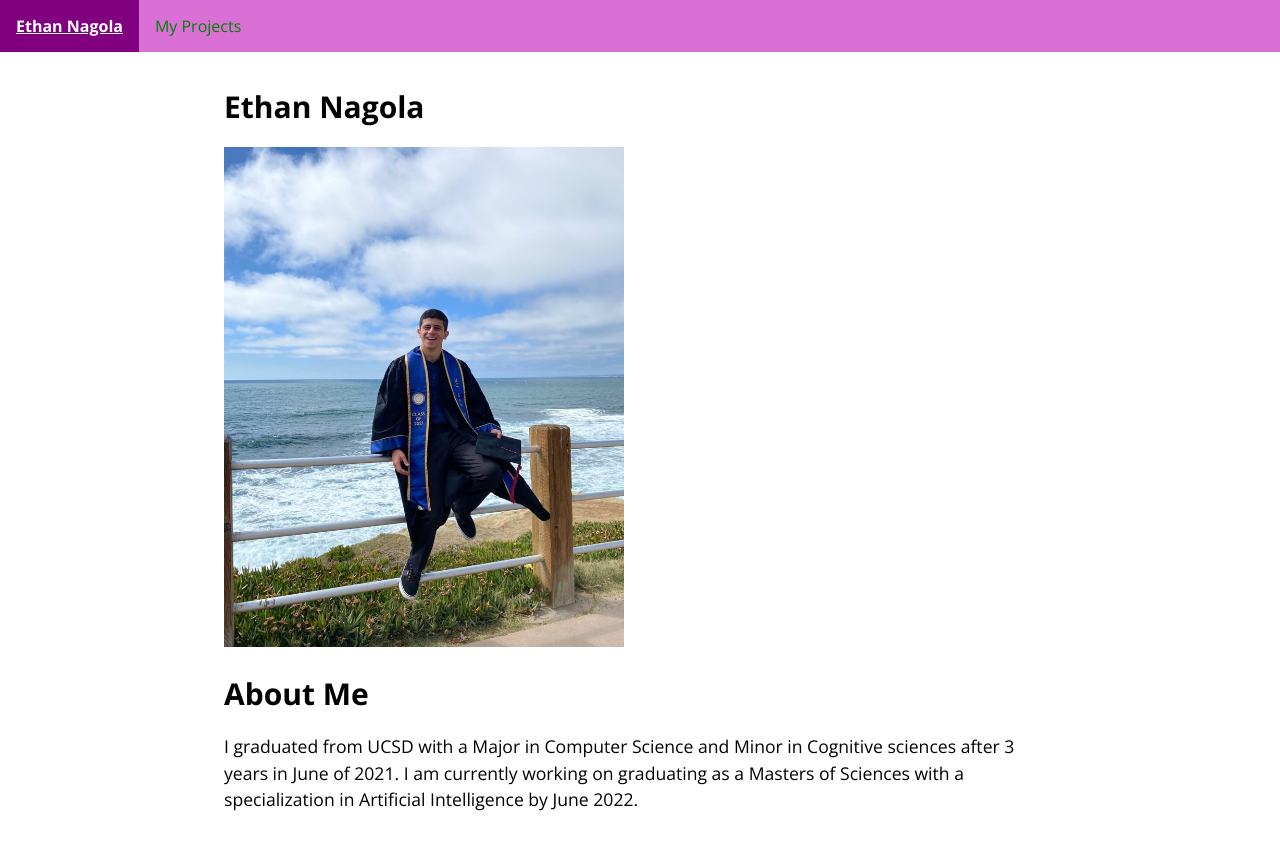
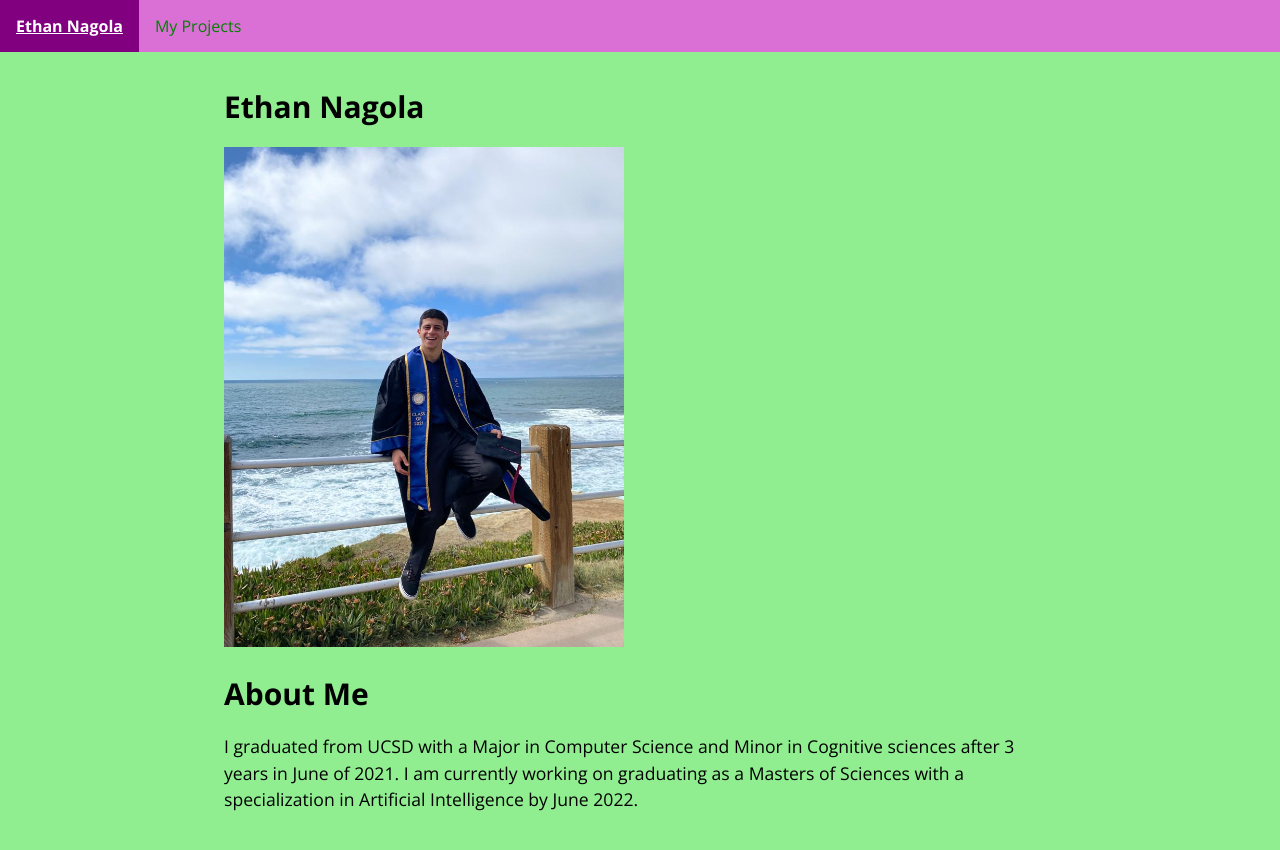
Before and after one commit to enagola/web, a Jekyll site: the page built from docs/ethan.md, in a window 1280 px wide. Shown: the top 850 px of the page. Built offline with Jekyll 4.4.1, drawn with Linux system fonts in a browser that asks for light colours.

Commit message:
Update stylesheet.css

```diff
--- a/docs/stylesheets/stylesheet.css
+++ b/docs/stylesheets/stylesheet.css
@@ -8,12 +8,12 @@ body {
   font-size: 16px;
   line-height: 1.5;
   color: black;
-  background: white;
+  background: lightgreen;
   animation: fadebackground 1s;
 }
 @keyframes fadebackground {
-  from {background-color: #FCE97F;}
-  to {background-color: #2EB07B;}
+  from {background-color: grey;}
+  to {background-color: lightgreen;}
 }}
 
 .fade-in-text {
```
